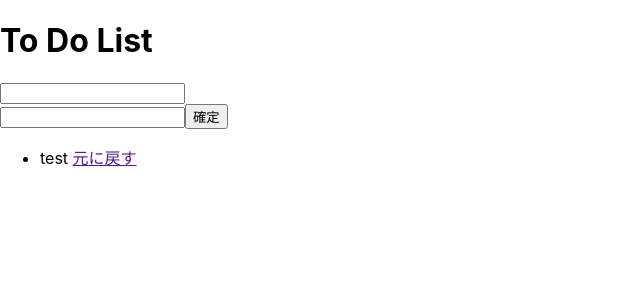
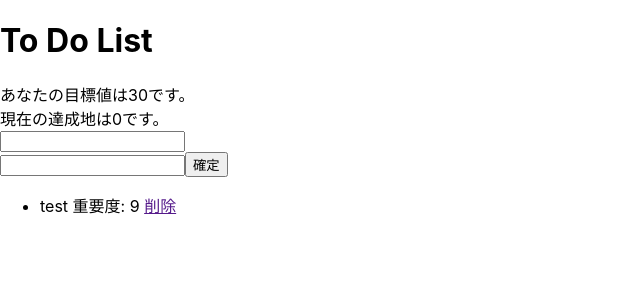
Before and after one commit to Ryo-7/reactWebPage, a React (Create React App) app: page / in a window 1280 px wide. Shown: the top 300 px of the page, without its empty margins (0-640 px from the left). Built offline with nearby package versions, Linux system fonts and the light colour scheme.

Commit message:
To Do List に Priority の概念を追加。規定値(現在は固定)を超えるとご褒美を促すメッセージを送信

```diff
--- a/src/App.js
+++ b/src/App.js
@@ -17,11 +17,12 @@ class Form extends React.Component{
 class Todo extends React.Component {
   render(){
     const className ='undone'
-    const link = this.props.done ? '元に戻す' : '完了！'
+    const link = this.props.done ? '削除' : '完了！'
     return(
       <li className={className}>
         <span>{this.props.todo} </span>
-        <a href="" onClick={(e) => {e.preventDefault(); this.props.setTodoStatus(this.props)}}>{link}</a>
+        <span>重要度: {this.props.priority} </span>
+        <a href="" onClick={(e) => {e.preventDefault(); this.props.done ? this.props.deleteTodo(this.props) : this.props.setTodoStatus(this.props)}}>{link}</a>
       </li>
     );
   }
@@ -34,6 +35,7 @@ class TodoList extends React.Component {
         key={todo.id}
         {...todo}
         setTodoStatus={this.props.setTodoStatus}
+        deleteTodo={this.props.deleteTodo}
       />
     )
 
@@ -72,12 +74,6 @@ class App extends React.Component{
     this.setState({ todos });
   }
 
-  priorityInput( event ) {
-    this.setState({
-      priority: event.target.value
-    });
-  }
-
   constructor(props){
     super(props);
 
@@ -90,31 +86,68 @@ class App extends React.Component{
       }
     ]
 
+
+
+
     this.state = ({
       todos: todos,
-      numberOfTodos: todos.length + 1
+      numberOfTodos: todos.length + 1,
+      targetValue: 30,
+      nowTargetValue: 0
     });
   }
 
   handleSubmit(e){
     e.preventDefault();
     const todo = e.target.todo.value;
-    const priority = e.target.priority.value
-    const todos = this.state.todos.slice()
-    const numberOfTodos = this.state.numberOfTodos
+    const priority = e.target.priority.value;
+    const todos = this.state.todos.slice();
+    const numberOfTodos = this.state.numberOfTodos;
 
     todos.push({
       id: numberOfTodos,
       todo: todo,
       priority: priority,
       done: false
-    })
+    });
 
-    this.setState({ todos})
-    this.setState({ numberOfTodos: numberOfTodos + 1 })
+    this.setState({ todos});
+    this.setState({ numberOfTodos: numberOfTodos + 1 });
 
     e.target.todo.value = '';
     e.target.priority.value = '';
+  }
+
+  deleteTodo(clickTodo){
+    const todos = this.state.todos.slice();
+    var nowTargetValue = this.state.nowTargetValue;
+
+    //console.log(todos)
+
+    const num = todos[clickTodo.id -1 ].priority - 0;
+
+    nowTargetValue += num;
+
+    todos.splice((clickTodo.id - 1),1);
+
+    //console.log(todos.length)
+
+    for (let i = clickTodo.id - 1; i < todos.length;i++){
+      todos[i].id = i + 1 ;
+    };
+
+    //console.log(todos)
+
+    this.setState({ todos });
+    this.setState({numberOfTodos: todos.length + 1});
+
+    if(this.state.targetValue <= nowTargetValue){
+      alert('目標達成おめでとう！自分自身に何かご褒美をあげましょう');
+      nowTargetValue = 0;
+    }
+
+    this.setState({nowTargetValue});
+
   }
 
   render()
@@ -122,10 +155,14 @@ class App extends React.Component{
     return (
       <div className="app">
         <h1>To Do List</h1>
+        あなたの目標値は{this.state.targetValue}です。<br />
+        現在の達成地は{this.state.nowTargetValue}です。<br />
         <Form handleSubmit={this.handleSubmit.bind(this)} />
 
-        <TodoList todos={this.state.todos}
-        setTodoStatus={this.setTodoStatus.bind(this)} />
+        <TodoList
+        todos={this.state.todos}
+        setTodoStatus={this.setTodoStatus.bind(this)}
+        deleteTodo={this.deleteTodo.bind(this)}/>
 
       </div>
     );
```
